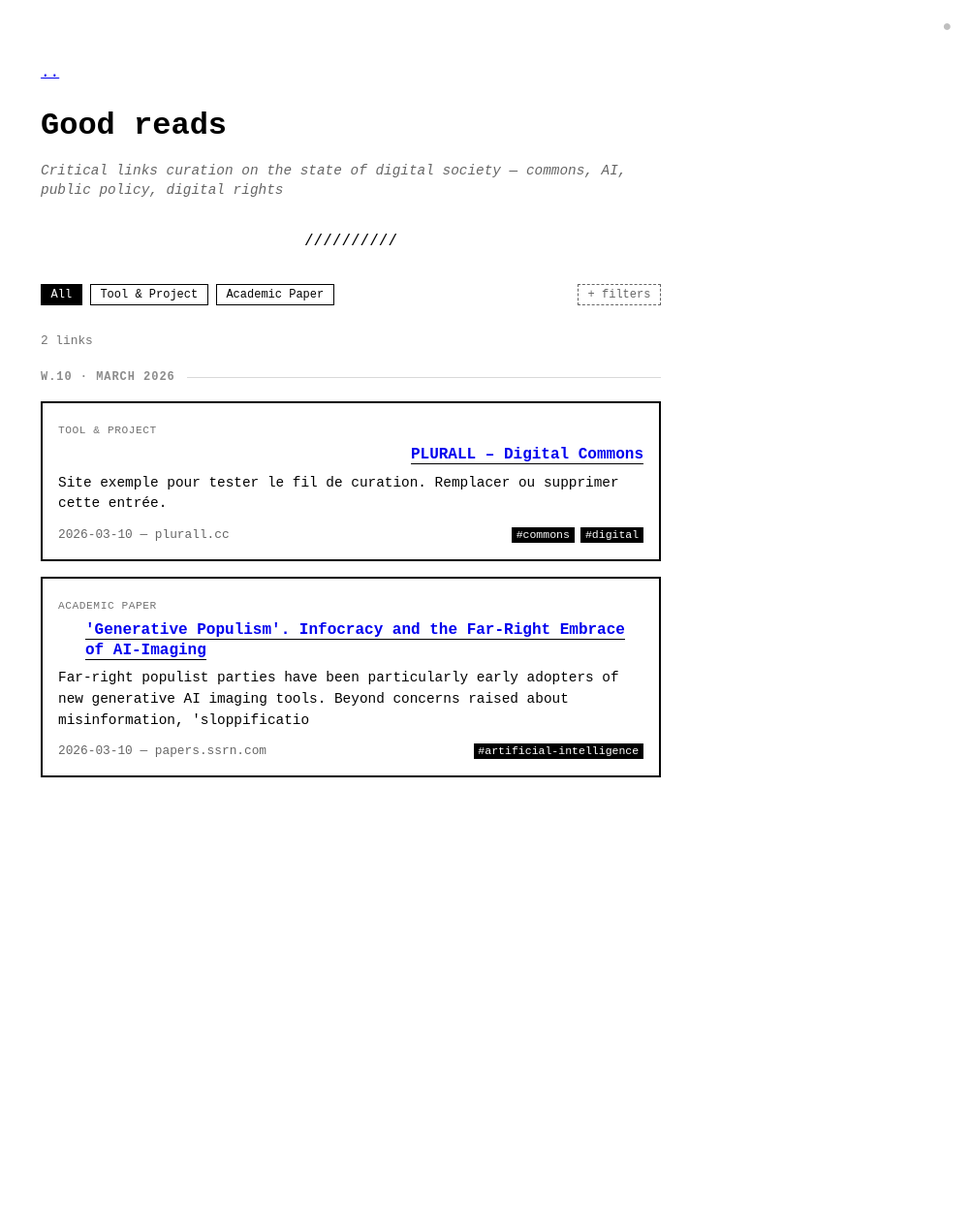
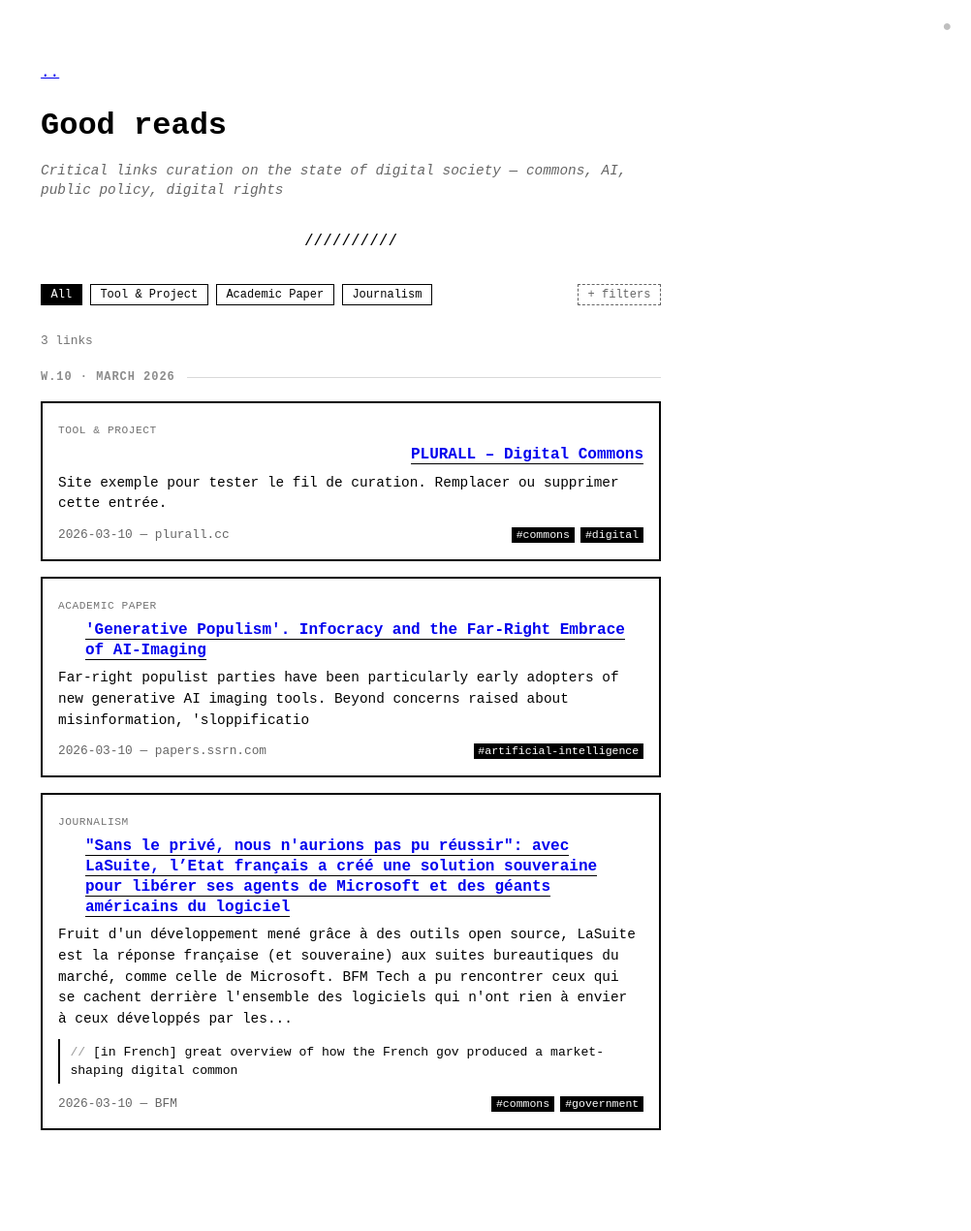
Before and after one commit to PLrolle/plrolle.github.io, a Jekyll site: the page built from links.md, in a window 1280 px wide. Shown: the whole page at 97% size, without its empty margins (278-1280 px from the left). Built offline with Jekyll 4.4.1, drawn with Linux system fonts in a browser that asks for light colours; before the commit the page ends 906 px from its top, so only the background shows below that.

Commit message:
add link: "Sans le privé, nous n'aurions pas pu réussir": avec LaSuite, l’Etat français a créé une solution souveraine pour libérer ses agents de Microsoft et des géants américains du logiciel

```diff
--- a/_data/links.json
+++ b/_data/links.json
@@ -1,4 +1,19 @@
 [
+  {
+    "id": "mmkk1nzn",
+    "url": "https://www.bfmtv.com/tech/vie-numerique/sans-le-prive-nous-n-aurions-pas-pu-reussir-avec-la-suite-l-etat-francais-a-cree-une-solution-souveraine-pour-liberer-ses-agents-de-microsoft-et-des-geants-americains-du-logiciel_AV-202603080037.html",
+    "title": "\"Sans le privé, nous n'aurions pas pu réussir\": avec LaSuite, l’Etat français a créé une solution souveraine pour libérer ses agents de Microsoft et des géants américains du logiciel",
+    "summary": "Fruit d'un développement mené grâce à des outils open source, LaSuite est la réponse française (et souveraine) aux suites bureautiques du marché, comme celle de Microsoft. BFM Tech a pu rencontrer ceux qui se cachent derrière l'ensemble des logiciels qui n'ont rien à envier à ceux développés par les...",
+    "source_name": "BFM",
+    "source_favicon": "https://www.google.com/s2/favicons?domain=www.bfmtv.com&sz=32",
+    "date": "2026-03-10",
+    "tags": [
+      "commons",
+      "government"
+    ],
+    "category": "journalism",
+    "comment": "[in French] great overview of how the French gov produced a market-shaping digital common"
+  },
   {
     "id": "mmkgberi",
     "url": "https://papers.ssrn.com/sol3/papers.cfm?abstract_id=6254278",
```
